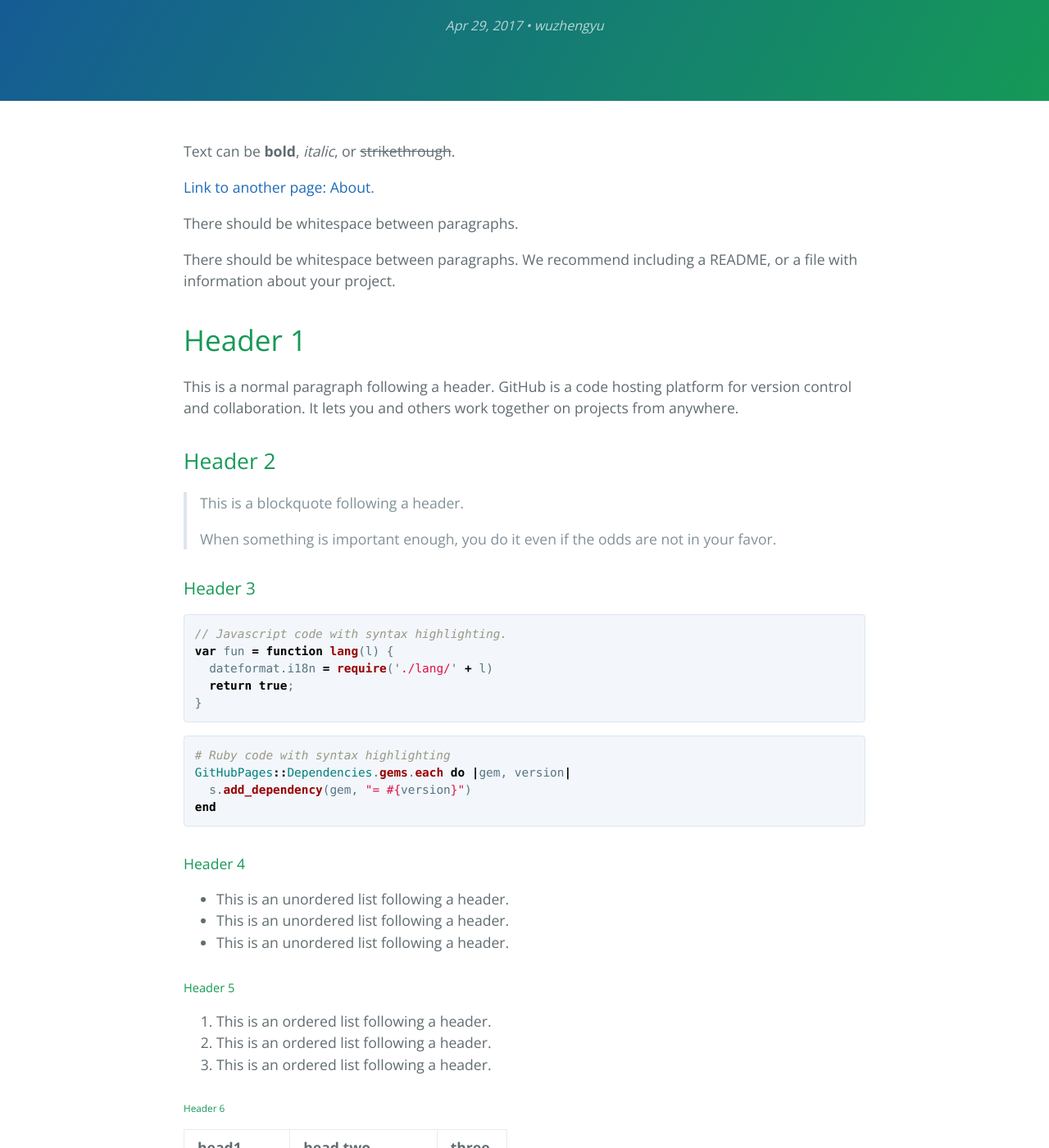
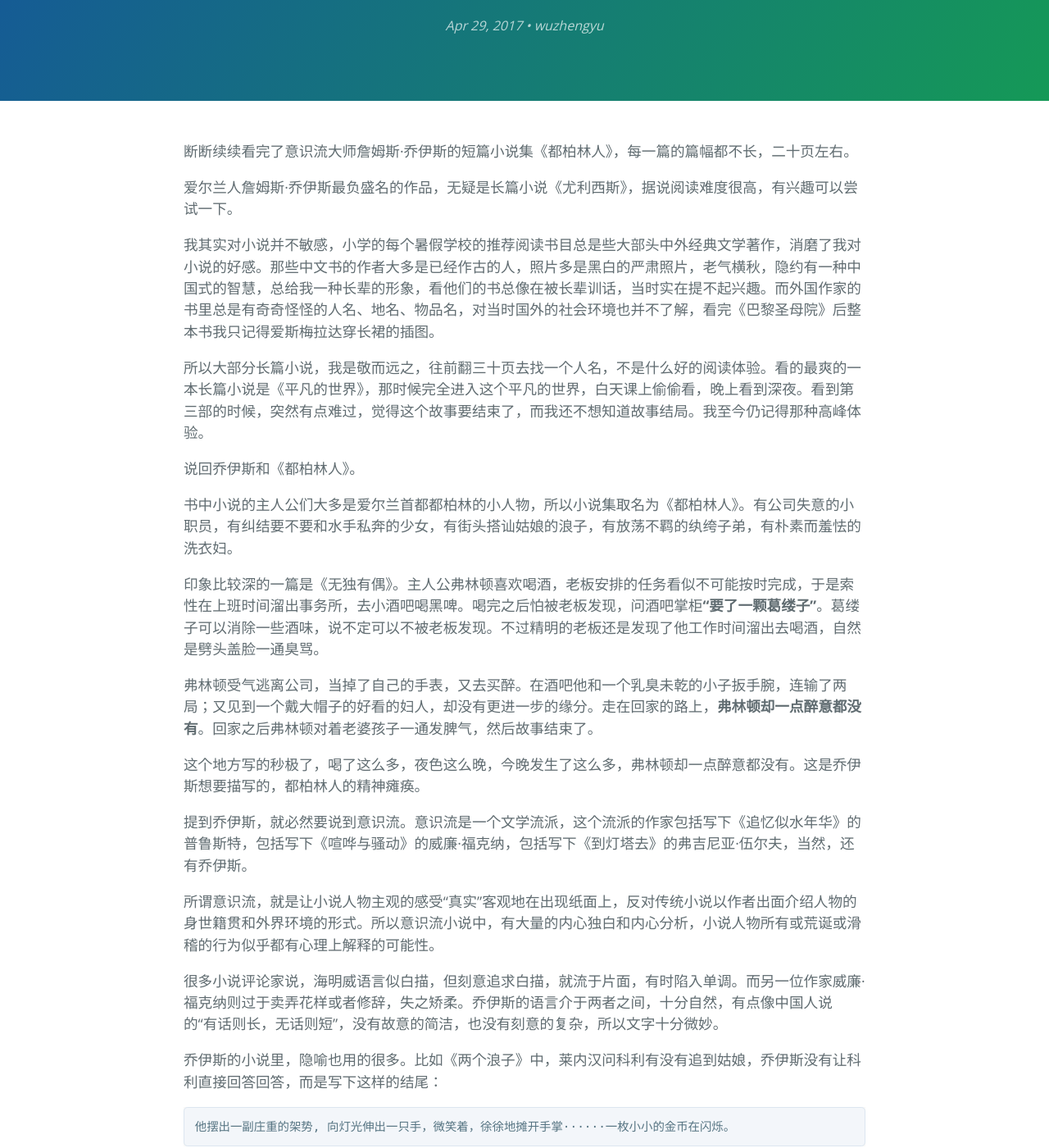
Before and after one commit to zhengyu-wu/GEORGE5961.github.io_before, a Jekyll site: the page built from _posts/2017-04-29-cayman-example-content.md, in a window 1280 px wide and 1400 px high, scrolled down 227 px. Shown: the whole window at 82% size. Built offline with Jekyll 4.4.1, drawn with Linux system fonts in a browser that asks for light colours; some of the changed text lies outside the part shown.

Commit message:
modify blog

````diff
--- a/_posts/2017-04-29-cayman-example-content.md
+++ b/_posts/2017-04-29-cayman-example-content.md
@@ -1,124 +1,43 @@
 ---
 layout: post
-title: "Example content"
+title: "都柏林人"
 ---
 
-Text can be **bold**, _italic_, or ~~strikethrough~~.
 
-[Link to another page: About]({{ site.baseurl }}/about).
+断断续续看完了意识流大师詹姆斯·乔伊斯的短篇小说集《都柏林人》，每一篇的篇幅都不长，二十页左右。
 
-There should be whitespace between paragraphs.
+爱尔兰人詹姆斯·乔伊斯最负盛名的作品，无疑是长篇小说《尤利西斯》，据说阅读难度很高，有兴趣可以尝试一下。
 
-There should be whitespace between paragraphs. We recommend including a README, or a file with information about your project.
+我其实对小说并不敏感，小学的每个暑假学校的推荐阅读书目总是些大部头中外经典文学著作，消磨了我对小说的好感。那些中文书的作者大多是已经作古的人，照片多是黑白的严肃照片，老气横秋，隐约有一种中国式的智慧，总给我一种长辈的形象，看他们的书总像在被长辈训话，当时实在提不起兴趣。而外国作家的书里总是有奇奇怪怪的人名、地名、物品名，对当时国外的社会环境也并不了解，看完《巴黎圣母院》后整本书我只记得爱斯梅拉达穿长裙的插图。
 
-# [](#header-1)Header 1
+所以大部分长篇小说，我是敬而远之，往前翻三十页去找一个人名，不是什么好的阅读体验。看的最爽的一本长篇小说是《平凡的世界》，那时候完全进入这个平凡的世界，白天课上偷偷看，晚上看到深夜。看到第三部的时候，突然有点难过，觉得这个故事要结束了，而我还不想知道故事结局。我至今仍记得那种高峰体验。
 
-This is a normal paragraph following a header. GitHub is a code hosting platform for version control and collaboration. It lets you and others work together on projects from anywhere.
+说回乔伊斯和《都柏林人》。
 
-## [](#header-2)Header 2
+书中小说的主人公们大多是爱尔兰首都都柏林的小人物，所以小说集取名为《都柏林人》。有公司失意的小职员，有纠结要不要和水手私奔的少女，有街头搭讪姑娘的浪子，有放荡不羁的纨绔子弟，有朴素而羞怯的洗衣妇。
 
-> This is a blockquote following a header.
->
-> When something is important enough, you do it even if the odds are not in your favor.
+印象比较深的一篇是《无独有偶》。主人公弗林顿喜欢喝酒，老板安排的任务看似不可能按时完成，于是索性在上班时间溜出事务所，去小酒吧喝黑啤。喝完之后怕被老板发现，问酒吧掌柜**“要了一颗葛缕子”**。葛缕子可以消除一些酒味，说不定可以不被老板发现。不过精明的老板还是发现了他工作时间溜出去喝酒，自然是劈头盖脸一通臭骂。
 
-### [](#header-3)Header 3
+弗林顿受气逃离公司，当掉了自己的手表，又去买醉。在酒吧他和一个乳臭未乾的小子扳手腕，连输了两局；又见到一个戴大帽子的好看的妇人，却没有更进一步的缘分。走在回家的路上，**弗林顿却一点醉意都没有**。回家之后弗林顿对着老婆孩子一通发脾气，然后故事结束了。
 
-```js
-// Javascript code with syntax highlighting.
-var fun = function lang(l) {
-  dateformat.i18n = require('./lang/' + l)
-  return true;
-}
+这个地方写的秒极了，喝了这么多，夜色这么晚，今晚发生了这么多，弗林顿却一点醉意都没有。这是乔伊斯想要描写的，都柏林人的精神瘫痪。
+
+提到乔伊斯，就必然要说到意识流。意识流是一个文学流派，这个流派的作家包括写下《追忆似水年华》的普鲁斯特，包括写下《喧哗与骚动》的威廉·福克纳，包括写下《到灯塔去》的弗吉尼亚·伍尔夫，当然，还有乔伊斯。
+
+所谓意识流，就是让小说人物主观的感受“真实”客观地在出现纸面上，反对传统小说以作者出面介绍人物的身世籍贯和外界环境的形式。所以意识流小说中，有大量的内心独白和内心分析，小说人物所有或荒诞或滑稽的行为似乎都有心理上解释的可能性。
+
+很多小说评论家说，海明威语言似白描，但刻意追求白描，就流于片面，有时陷入单调。而另一位作家威廉·福克纳则过于卖弄花样或者修辞，失之矫柔。乔伊斯的语言介于两者之间，十分自然，有点像中国人说的“有话则长，无话则短”，没有故意的简洁，也没有刻意的复杂，所以文字十分微妙。
+
+乔伊斯的小说里，隐喻也用的很多。比如《两个浪子》中，莱内汉问科利有没有追到姑娘，乔伊斯没有让科利直接回答回答，而是写下这样的结尾：
+
+```
+他摆出一副庄重的架势, 向灯光伸出一只手，微笑着，徐徐地摊开手掌······一枚小小的金币在闪烁。
 ```
 
-```ruby
-# Ruby code with syntax highlighting
-GitHubPages::Dependencies.gems.each do |gem, version|
-  s.add_dependency(gem, "= #{version}")
-end
-```
+第一次看到这里，吴老师忍不住想骂人，都看到最后了，还这么磨叽不告诉我追没追到姑娘？？？
 
-#### [](#header-4)Header 4
+后来看评论才知道，这是隐喻。。。。。。具体的金币意象烘托出欢乐的气氛、欣悦的情绪，意思是科利追到姑娘啦。
 
-*   This is an unordered list following a header.
-*   This is an unordered list following a header.
-*   This is an unordered list following a header.
+看完这本书，想去都柏林看看。利菲河流经都柏林市区，河水是黑色，爱尔兰本土的凯尔特人称之为“黑水河”。在凯尔特语中，“都柏林”就是“黑水河”的意思。
 
-##### [](#header-5)Header 5
-
-1.  This is an ordered list following a header.
-2.  This is an ordered list following a header.
-3.  This is an ordered list following a header.
-
-###### [](#header-6)Header 6
-
-| head1        | head two          | three |
-|:-------------|:------------------|:------|
-| ok           | good swedish fish | nice  |
-| out of stock | good and plenty   | nice  |
-| ok           | good `oreos`      | hmm   |
-| ok           | good `zoute` drop | yumm  |
-
-### There's a horizontal rule below this.
-
-* * *
-
-### Here is an unordered list:
-
-*   Item foo
-*   Item bar
-*   Item baz
-*   Item zip
-
-### And an ordered list:
-
-1.  Item one
-1.  Item two
-1.  Item three
-1.  Item four
-
-### And a nested list:
-
-- level 1 item
-  - level 2 item
-  - level 2 item
-    - level 3 item
-    - level 3 item
-- level 1 item
-  - level 2 item
-  - level 2 item
-  - level 2 item
-- level 1 item
-  - level 2 item
-  - level 2 item
-- level 1 item
-
-### Small image
-
-![](https://assets-cdn.github.com/images/icons/emoji/octocat.png)
-
-### Large image
-
-![](https://guides.github.com/activities/hello-world/branching.png)
-
-
-### Definition lists can be used with HTML syntax.
-
-<dl>
-<dt>Name</dt>
-<dd>Godzilla</dd>
-<dt>Born</dt>
-<dd>1952</dd>
-<dt>Birthplace</dt>
-<dd>Japan</dd>
-<dt>Color</dt>
-<dd>Green</dd>
-</dl>
-
-```
-Long, single-line code blocks should not wrap. They should horizontally scroll if they are too long. This line should be long enough to demonstrate this.
-```
-
-```
-The final element.
-```
+想去看看乔伊斯笔下的地名，想去看看格拉芙顿大街，想去看看利菲河。
````
